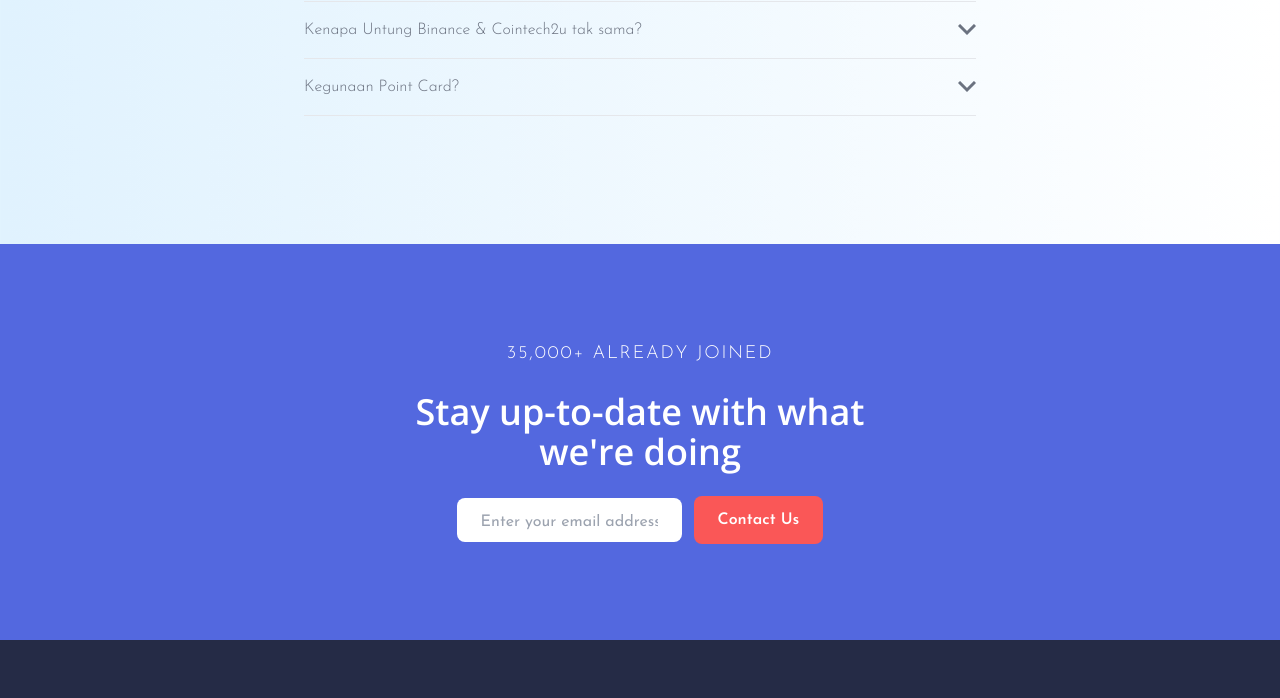
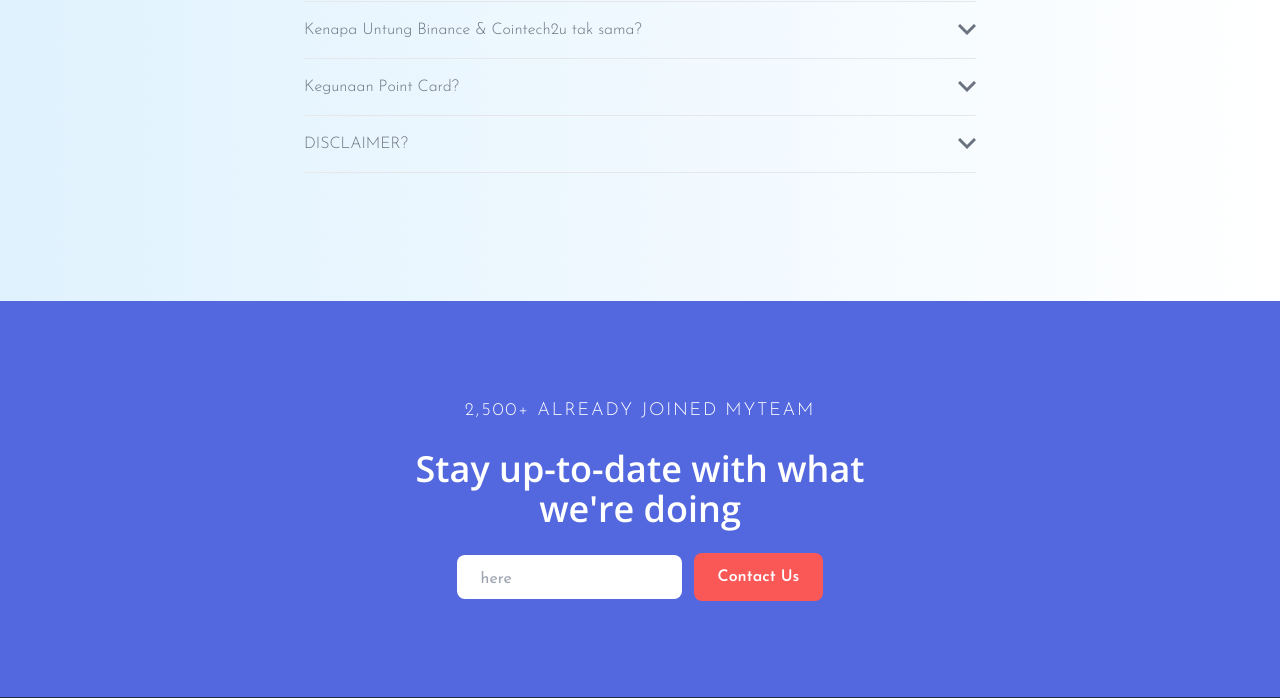
Before and after one commit to mohdxnizamv/cointech2u, a website: page index.html in a window 1280 px wide. Shown: the part 3113-3811 px from the top of the page. Drawn offline with nearby package versions, Linux system fonts and the light colour scheme.

Commit message:
first commit

```diff
--- a/index.html
+++ b/index.html
@@ -7,6 +7,7 @@
     <link href="https://unpkg.com/aos@2.3.1/dist/aos.css" rel="stylesheet" />
     <link rel="stylesheet" href="css/style.css" />
     <script src="js/script.js" defer></script>
+
     <title>CoinTech2u Malaysia Robot Trading</title>
   </head>
   <body class="overflow-x-hidden">
@@ -31,7 +32,7 @@
             >Features</a
           >
           <a
-            href="https://fir.cointech2u.com/app/app.apk20"
+            href="https://bit.ly/42zJ2wy"
             class="tracking-widest hover:text-softRed"
             >Download</a
           >
@@ -348,7 +349,7 @@
           <!-- Dots -->
           <div class="bg-dots bg-repeat-x px-6 pt-6 capitalize">
             <a
-              href="#"
+              href="https://bit.ly/42zJ2wy"
               class="block w-full py-3 text-white duration-200 border-2 rounded-lg bg-softBlue hover:text-softBlue hover:bg-white border-softBlue"
               >Click And Download</a
             >
@@ -588,6 +589,48 @@
               </p>
             </div>
           </div>
+
+          <!-- Tab 5 Update -->
+          <div class="py-1 border-b outline-none group" tabindex="4">
+            <!-- Tab Flex Container -->
+            <div
+              class="flex items-center justify-between py-3 text-gray-500 transition duration-500 cursor-pointer group ease"
+            >
+              <!-- Tab Title -->
+              <div
+                class="transition duration-500 ease group-hover:text-red-500"
+              >
+                DISCLAIMER?
+              </div>
+              <!-- Arrow -->
+              <div
+                class="transition duration-500 ease group-focus:-rotate-180 group-focus:text-red-500"
+              >
+                <svg xmlns="http://www.w3.org/2000/svg" width="18" height="12">
+                  <path
+                    fill="none"
+                    stroke="currentColor"
+                    stroke-width="3"
+                    d="M1 1l8 8 8-8"
+                  />
+                </svg>
+              </div>
+            </div>
+
+            <!-- Tab Inner Content -->
+            <div
+              class="overflow-hidden transition duration-500 group-focus:max-h-screen max-h-0 ease"
+            >
+              <p class="py-2 text-justify text-gray-400">
+                Website ini bukan web rasmi perusahaan, melainkan web support
+                sebagai bertujuan untuk membantu team dalam mengembangkan
+                business Cointech2U .
+                <br />
+                Tidak ada claim commission, refund, atau claim apapun yang dapat
+                dibebankan pada pembagunan website cointech2umalaysia.com
+              </p>
+            </div>
+          </div>
         </div>
       </div>
     </section>
@@ -599,7 +642,7 @@
         <p
           class="mb-6 text-lg tracking-widest text-center text-white uppercase"
         >
-          35,000+ Already Joined
+          2,500+ Already Joined MyTeam
         </p>
         <h2
           class="px-3 mb-6 text-3xl font-semibold text-center text-white md:text-4xl"
@@ -618,14 +661,15 @@
             <input
               type="text"
               class="flex-1 px-6 pt-3 pb-2 mb-4 rounded-lg border-1 border-white focus:outline-none md:mr-3 md:mb-0"
-              placeholder="Enter your email address"
+              placeholder="here"
             />
 
-            <input
-              type="submit"
+            <!-- whatsapp -->
+            <a
+              href="https://wa.link/w4dyxu"
               class="inline-flex px-6 py-3 font-semibold text-center text-white duration-200 transform rounded-lg cursor-pointer focus:outline-none bg-softRed hover:opacity-90"
-              value="Contact Us"
-            />
+              >Contact Us</a
+            >
           </div>
         </form>
       </div>
@@ -644,7 +688,9 @@
           <img src="images/logo_min.png" alt="" class="mb-1 w-12" />
 
           <a href="#features" class="uppercase hover:text-softRed">Features</a>
-          <a href="#download" class="uppercase hover:text-softRed">Download</a>
+          <a href="https://bit.ly/42zJ2wy" class="uppercase hover:text-softRed"
+            >Download</a
+          >
           <a href="#faq" class="uppercase hover:text-softRed">FAQ</a>
         </div>
 
```
Also changed, not shown: 1 other file.
